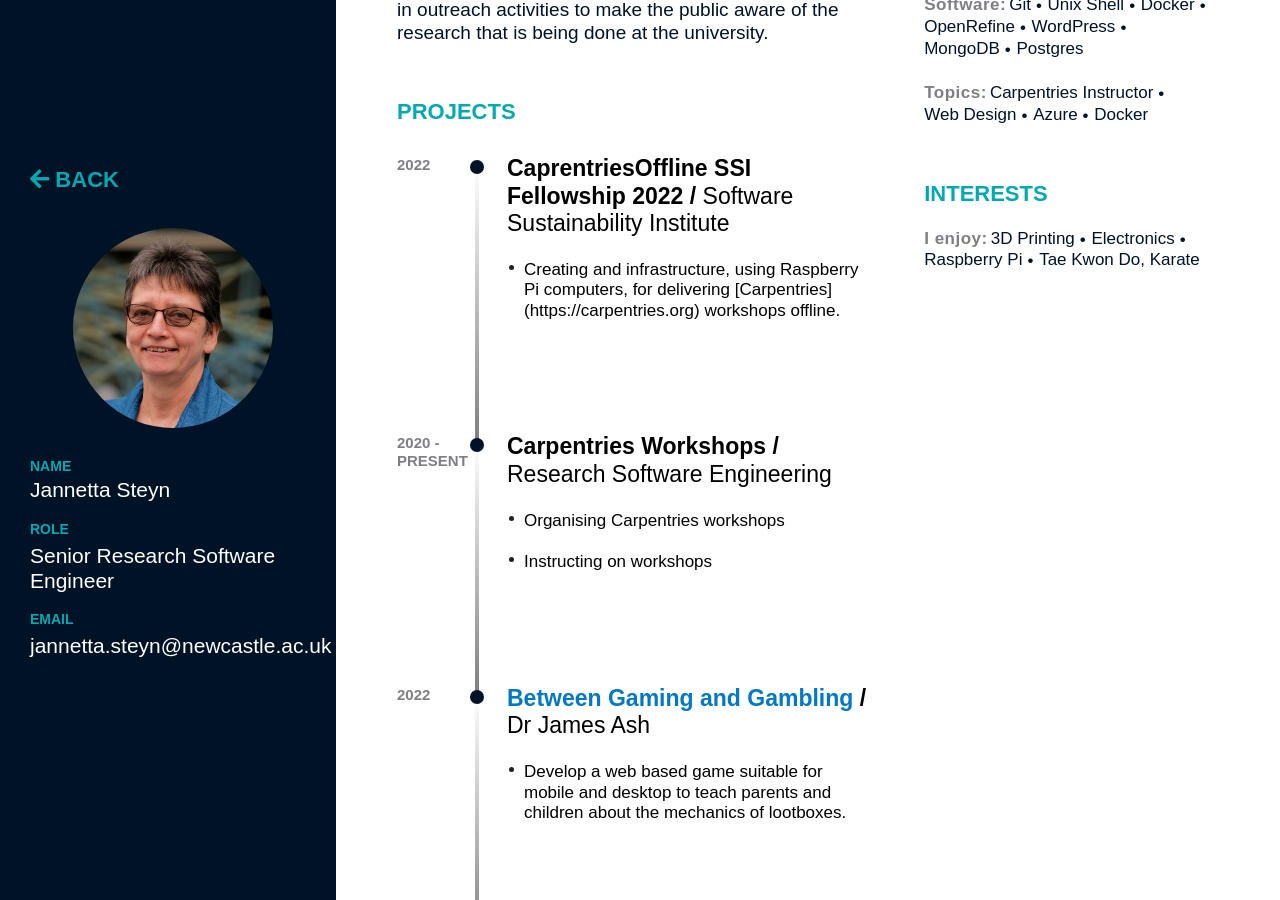
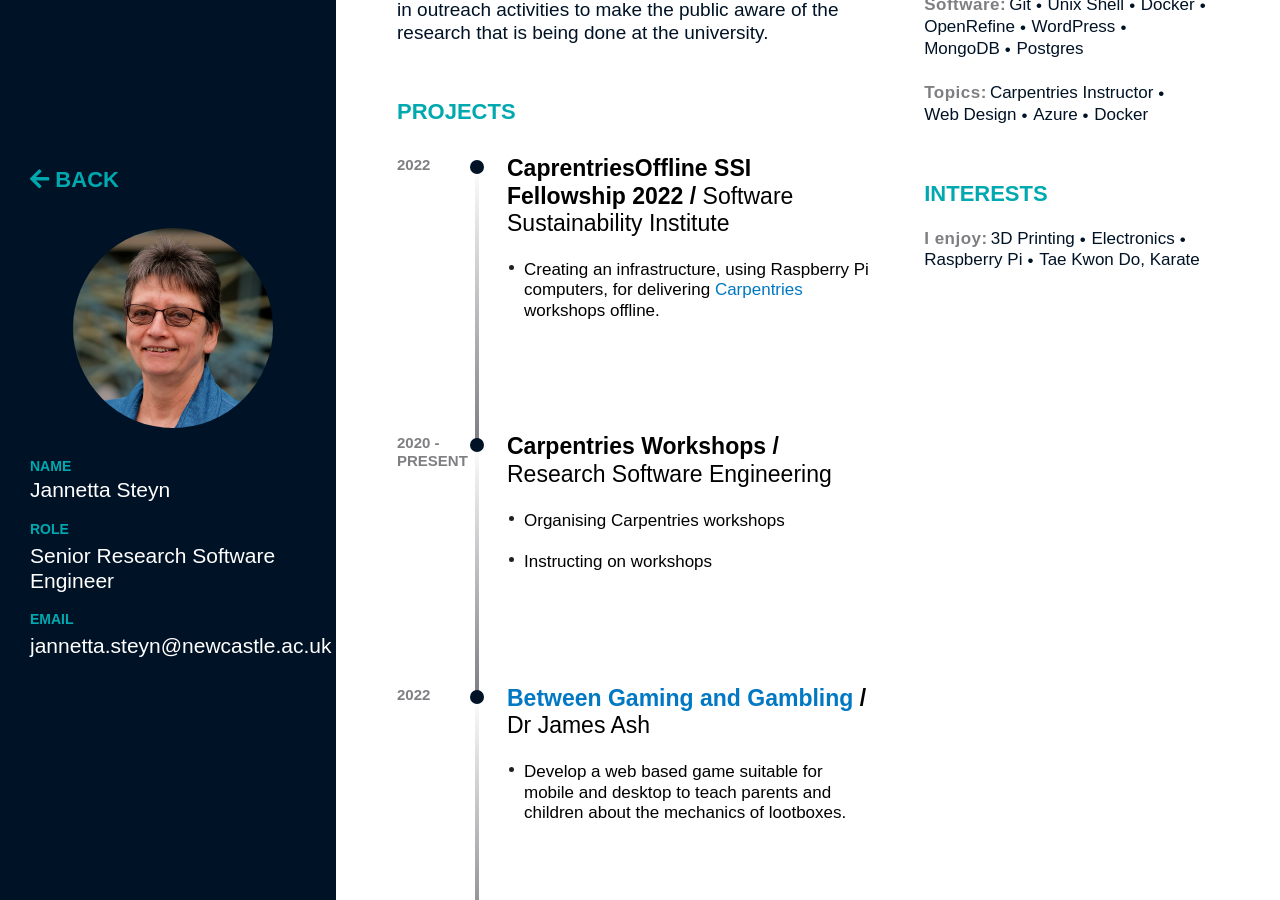
Before and after one commit to NewcastleRSE/rse-team-website, a Jekyll site: the page built from jannetta-steyn.md, in a window 1280 px wide and 900 px high, scrolled down 468 px. Built offline with Jekyll 4.4.1, drawn with Linux system fonts in a browser that asks for light colours; some web fonts are replaced.

Commit message:
Update jannetta-steyn.md

```diff
--- a/jannetta-steyn.md
+++ b/jannetta-steyn.md
@@ -45,7 +45,7 @@ sections:
       partner: Software Sustainability Institute
       year: 2022
       tasks:
-        - Creating and infrastructure, using Raspberry Pi computers, for delivering [Carpentries](https://carpentries.org) workshops offline.
+        - Creating an infrastructure, using Raspberry Pi computers, for delivering <a href="https://carpentries.org">Carpentries</a> workshops offline.
     - title: Carpentries Workshops
       partner: Research Software Engineering
       year: 2020 - present
```
